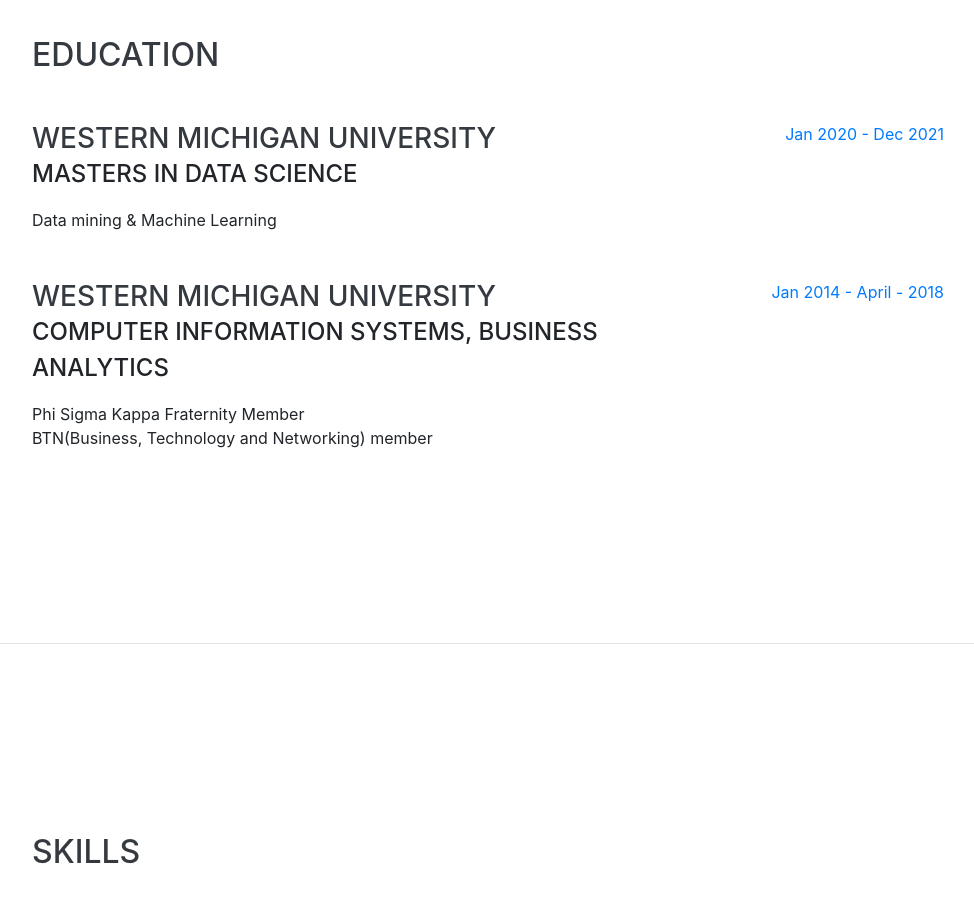
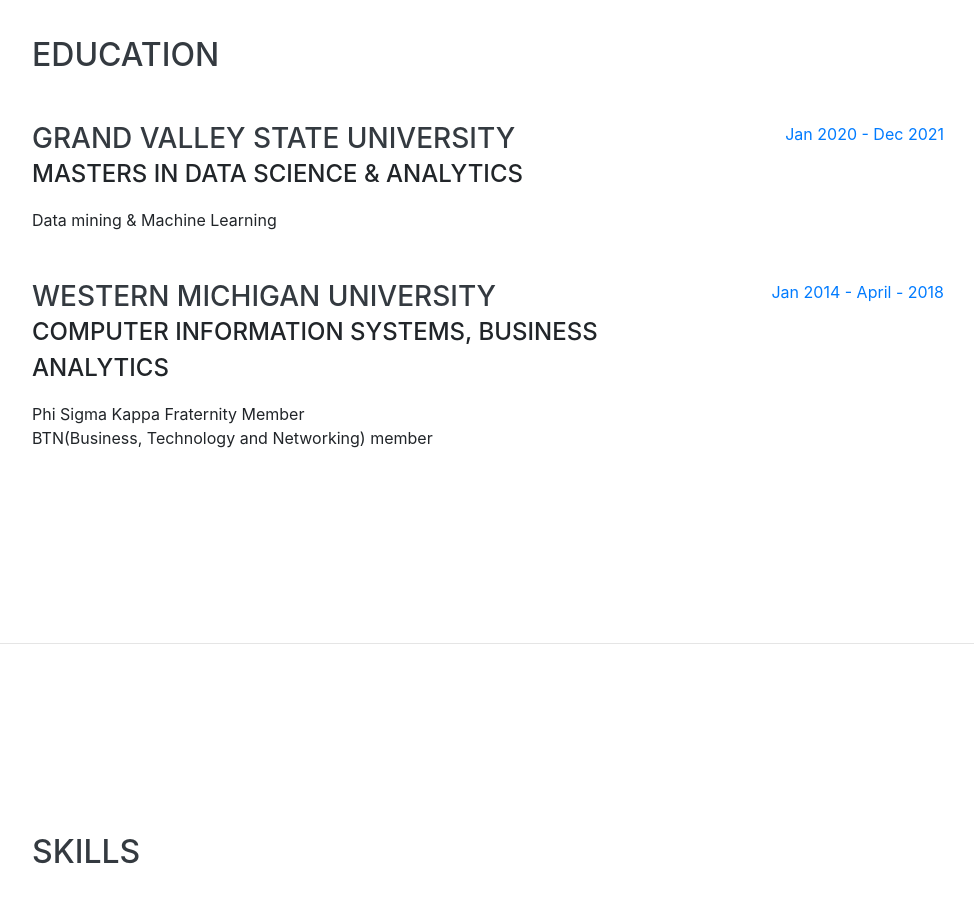
Before and after one commit to MurtazaBadshah121/MurtazaBadshah121.github.io, a website with bundled scripts: page index.html in a window 1280 px wide. Shown: the part 1980-2902 px from the top of the page, without its empty margins (288-1262 px from the left). Built offline with nearby package versions, Linux system fonts and the light colour scheme; a web font is replaced by a local one.

Commit message:
uni update

```diff
--- a/index.html
+++ b/index.html
@@ -146,8 +146,8 @@
 
         <div class="resume-item d-flex flex-column flex-md-row justify-content-between mb-5">
           <div class="resume-content">
-            <h3 class="mb-0">Western Michigan University</h3>
-            <div class="subheading mb-3">Masters in Data Science</div>
+            <h3 class="mb-0">Grand Valley State University</h3>
+            <div class="subheading mb-3">Masters in Data Science & Analytics</div>
             <div>Data mining & Machine Learning</div>
           </div>
           <div class="resume-date text-md-right">
```
